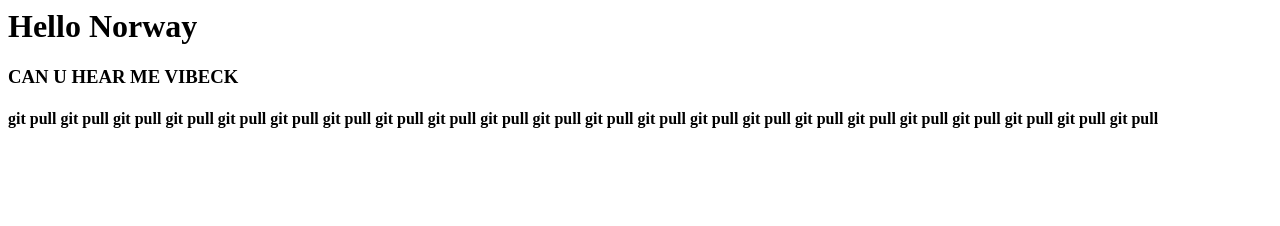
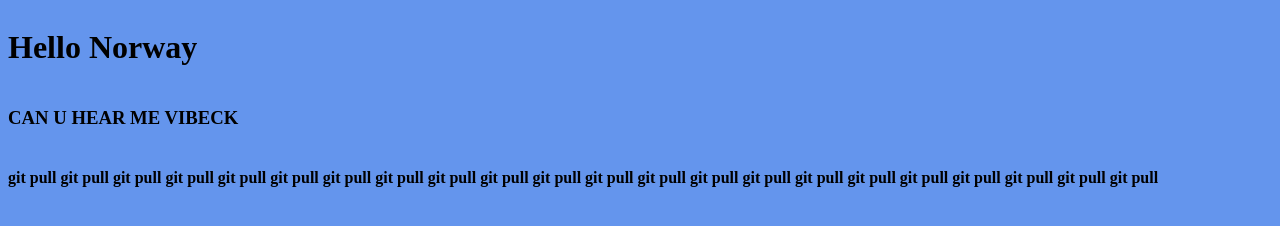
Before and after one commit to Westerdals/Arbeidskrav-Gruppe27, a plain HTML site: page index.html in a window 1280 px wide. Drawn offline with Linux system fonts and the light colour scheme.

Commit message:
La til stylesheet + litt endringer i index.html

```diff
--- a/index.html
+++ b/index.html
@@ -1,5 +1,14 @@
+<!DOCTYPE html>
+<head>
+    <title>TITLE(HUSK Å ENDRE DENNE!!!!)</title>
+    <meta charset="utf-8">
+    <link rel="stylesheet" type="text/css" href="style.css">
+</head>
+
+<body>
 <h1>Hello Norway</h1>
 
 <h3>CAN U HEAR ME VIBECK</h3>
 
 <h4> git pull git pull git pull git pull git pull git pull git pull git pull git pull git pull git pull git pull git pull git pull git pull git pull git pull git pull git pull git pull git pull git pull </h4>
+</body>
--- /dev/null
+++ b/style.css
@@ -0,0 +1,4 @@
+body {
+    display: grid;
+    background-color: cornflowerblue;
+}
```
